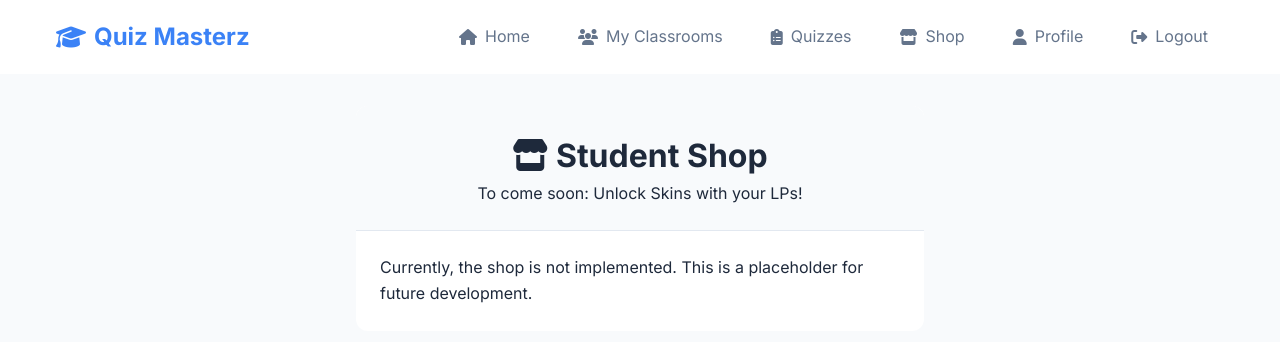
After one commit to Firewat/Quizz-Masterz, a Flask app: page /shop in a window 1280 px wide. The commit adds this page. Shown: the top 342 px of the page. Run offline with Flask 3, Linux system fonts and the light colour scheme; a user stored in the database is signed in.

Commit message:
Add shop template and update navigation bar to include shop button; fix classroom bug error with bad html that caused the page not to load properly

```diff
--- a/website/templates/base.html
+++ b/website/templates/base.html
@@ -39,6 +39,9 @@
                         <a href="{{ url_for('views.student_quizzes') }}" class="nav-link">
                             <i class="fas fa-clipboard-list"></i> Quizzes
                         </a>
+                        <a href="{{ url_for('views.shop') }}" class="nav-link shop-link">
+                            <i class="fas fa-store"></i> Shop
+                        </a>
                     {% endif %}
                     <a href="/profile" class="nav-link">
                         <i class="fas fa-user"></i> Profile
--- a/website/templates/create_classroom.html
+++ b/website/templates/create_classroom.html
@@ -21,7 +21,7 @@
                         class="form-control"
                         id="classroom_name"
                         name="classroom_name"
-                        placeholder="e.g., Math 101, History Advanced, etc."
+                        placeholder="Classroom Name"
                         required
                         maxlength="100"
                     />
--- a/website/templates/edit_classroom.html
+++ b/website/templates/edit_classroom.html
@@ -61,7 +61,7 @@
                                         <div class="student-details">
                                             <div class="student-name">{{ student.name }}</div>
                                             <div class="student-title">
-                                                {{ student.email }}{% endif %}
+                                                {{ student.email }}
                                             </div>
                                         </div>
                                     </div>
--- /dev/null
+++ b/website/templates/shop.html
@@ -0,0 +1,17 @@
+{% extends "base.html" %}
+{% block title %}Shop{% endblock %}
+
+{% block content %}
+<div class="container-sm">
+    <div class="card">
+        <div class="card-header text-center">
+            <h1><i class="fas fa-store"></i> Student Shop</h1>
+            <p>To come soon: Unlock Skins with your LPs!</p>
+        </div>
+
+        <div class="card-body">
+            <p>Currently, the shop is not implemented. This is a placeholder for future development.</p>
+        </div>
+    </div>
+</div>
+{% endblock %}
--- a/website/views.py
+++ b/website/views.py
@@ -785,12 +785,14 @@ def student_quizzes():
 
     return render_template("student_quizzes.html", user=current_user, available_quizzes=available_quizzes)
 
-# Shop Route (TODO: Remove or implement)
-# @views.route('/shop')
-# @login_required
-# def shop():
-#     if current_user.role != 'student':
-#         flash('Access denied. Shop is only available to students.', category='error')
-#         return redirect(url_for('views.home'))
-#
-#     #### SKIN ROUTE TODO
+
+
+# Shop Route (TODO: Implement working Shop)
+@views.route('/shop')
+@login_required
+def shop():
+    if current_user.role != 'student':
+        flash('Access denied. Shop is only available to students.', category='error')
+        return redirect(url_for('views.home'))
+
+    return render_template("shop.html", user=current_user)
```
Also changed, not shown: instance/database.db.
